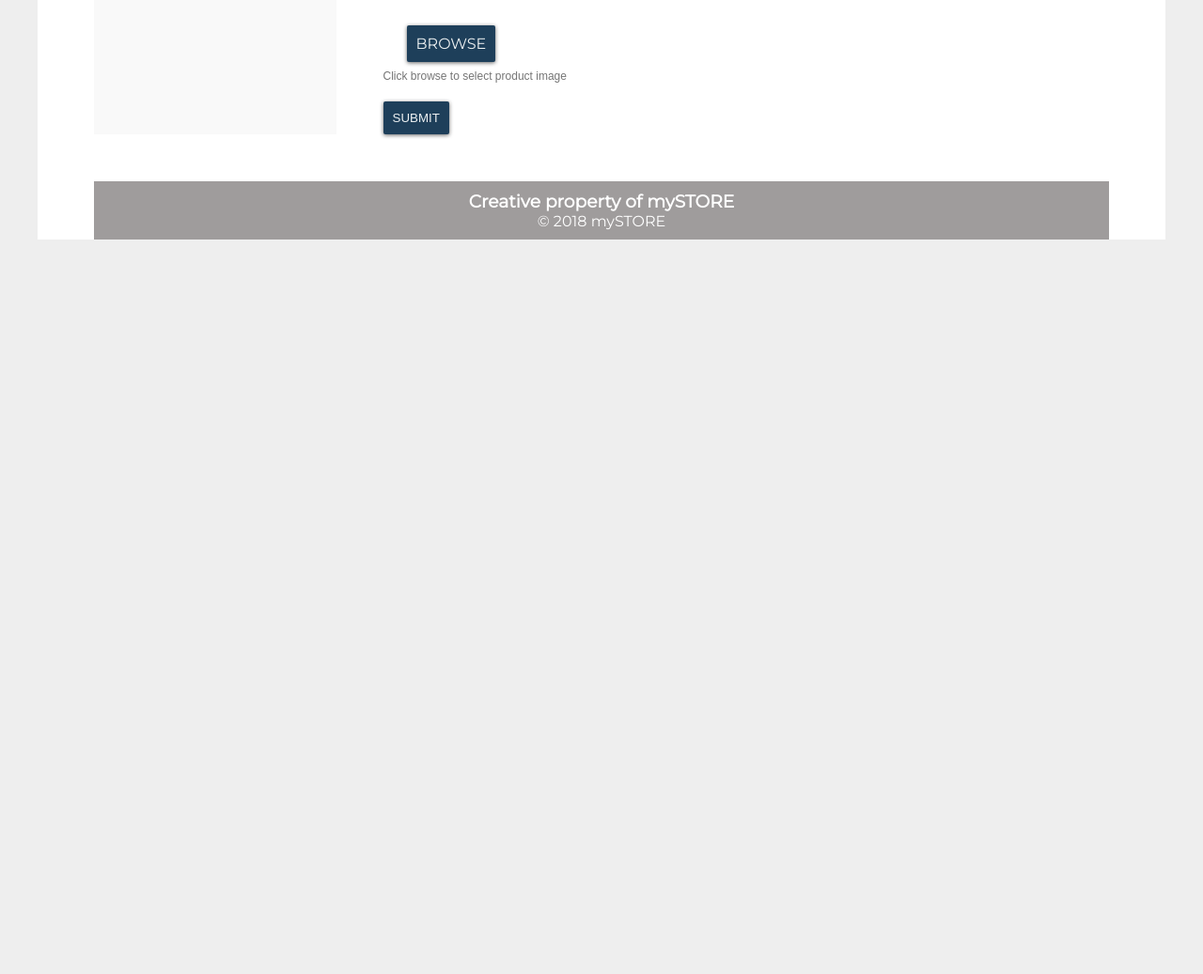
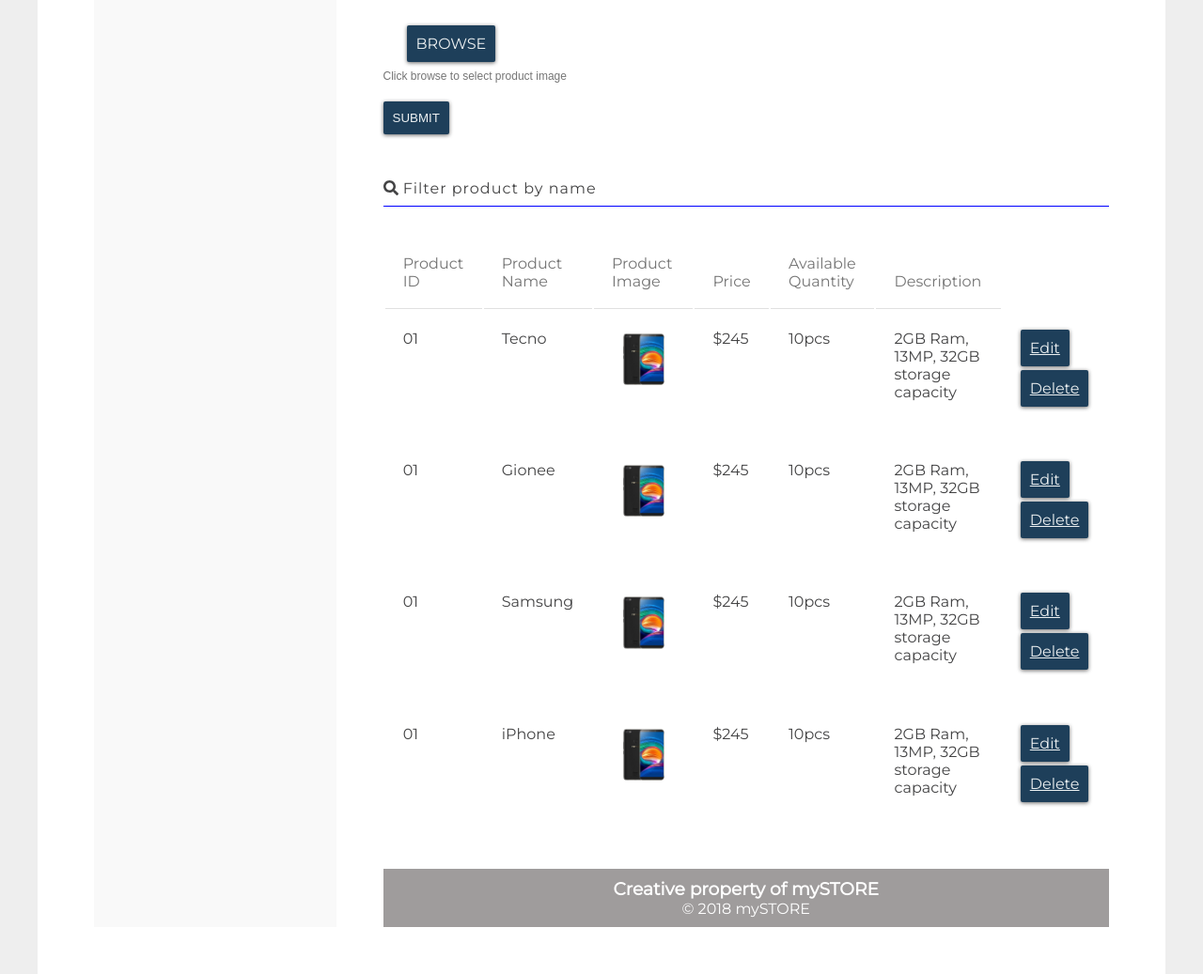
Before and after one commit to Bobjayafam/store-manager, a plain HTML site: page UI/add-products.html in a window 1280 px wide. Shown: the part 500-1537 px from the top of the page at 94% size. Before the commit the page ends 800 px from the top, so only its background shows below. Drawn offline with Linux system fonts and the light colour scheme.

Commit message:
Admin can view, modify and delete products

```diff
--- a/UI/add-products.html
+++ b/UI/add-products.html
@@ -5,7 +5,7 @@
   <meta charset="UTF-8">
   <meta name="viewport" content="width=device-width, initial-scale=1.0">
   <meta http-equiv="X-UA-Compatible" content="ie=edge">
-  <title>Products</title>
+  <title>Add Products</title>
   <script defer src="https://use.fontawesome.com/releases/v5.4.1/js/all.js" integrity="sha384-L469/ELG4Bg9sDQbl0hvjMq8pOcqFgkSpwhwnslzvVVGpDjYJ6wJJyYjvG3u8XW7"
     crossorigin="anonymous"></script>
   <link rel="stylesheet" href="create.css">
@@ -66,6 +66,98 @@
 
         </form>
       </section>
+
+      <br>
+      <br>
+
+      <div class="input-box">
+        <input type="text" name="" id="input" required>
+        <label for=""><i class="fas fa-search"></i> Filter product by name</label>
+      </div>
+
+      <div class="table-responsive-vertical">
+        <table id="table" class="table table-hover">
+          <thead>
+            <tr>
+              <th>Product ID</th>
+              <th>Product Name</th>
+              <th>Product Image</th>
+              <th>Price</th>
+              <th>Available Quantity</th>
+              <th>Description</th>
+            </tr>
+          </thead>
+          <tbody>
+            <tr>
+              <td data-title="ID">01</td>
+              <td data-title="name">Tecno</td>
+              <td data-title="product-image">
+                <div class="card-img">
+                  <img src="images/tecno-camon-x-pro.jpg" alt="tecno-camon-x-pro">
+                </div>
+              </td>
+              <td data-title="price">$245</td>
+              <td data-title="quantity">10pcs</td>
+              <td data-title="description">2GB Ram, 13MP, 32GB storage capacity</td>
+              <td data-title="actions">
+                <a href="" class="btn btn-upload">Edit</a>
+                <a href="" class="btn btn-upload">Delete</a>
+              </td>
+            </tr>
+
+            <tr>
+              <td data-title="ID">01</td>
+              <td data-title="name">Gionee</td>
+              <td data-title="product-image">
+                <div class="card-img">
+                  <img src="images/tecno-camon-x-pro.jpg" alt="tecno-camon-x-pro">
+                </div>
+              </td>
+              <td data-title="price">$245</td>
+              <td data-title="quantity">10pcs</td>
+              <td data-title="description">2GB Ram, 13MP, 32GB storage capacity</td>
+              <td data-title="actions">
+                <a href="" class="btn btn-upload">Edit</a>
+                <a href="" class="btn btn-upload">Delete</a>
+              </td>
+            </tr>
+
+            <tr>
+              <td data-title="ID">01</td>
+              <td data-title="name">Samsung</td>
+              <td data-title="product-image">
+                <div class="card-img">
+                  <img src="images/tecno-camon-x-pro.jpg" alt="tecno-camon-x-pro">
+                </div>
+              </td>
+              <td data-title="price">$245</td>
+              <td data-title="quantity">10pcs</td>
+              <td data-title="description">2GB Ram, 13MP, 32GB storage capacity</td>
+              <td data-title="actions">
+                <a href="" class="btn btn-upload">Edit</a>
+                <a href="" class="btn btn-upload">Delete</a>
+              </td>
+            </tr>
+
+            <tr>
+              <td data-title="ID">01</td>
+              <td data-title="name">iPhone</td>
+              <td data-title="product-image">
+                <div class="card-img">
+                  <img src="images/tecno-camon-x-pro.jpg" alt="tecno-camon-x-pro">
+                </div>
+              </td>
+              <td data-title="price">$245</td>
+              <td data-title="quantity">10pcs</td>
+              <td data-title="description">2GB Ram, 13MP, 32GB storage capacity</td>
+              <td data-title="actions">
+                <a href="" class="btn btn-upload">Edit</a>
+                <a href="" class="btn btn-upload">Delete</a>
+              </td>
+            </tr>
+
+          </tbody>
+        </table>
       </div>
       <!--wrapper-->
 
@@ -78,7 +170,7 @@
     <!--container-->
 
 
-  <script src="file-upload.js"></script>
+    <script src="filterList.js"></script>
 </body>
 
 </html>
--- a/UI/create.css
+++ b/UI/create.css
@@ -277,3 +277,32 @@
     color: #757575;
   }
 }
+
+.products-list {
+  display: grid;
+  grid-template-columns: 1fr 1fr 1fr 1fr;
+}
+
+.card {
+	background-color: #fff;
+  margin-bottom: 1.6rem;
+  text-align: center;
+}
+
+.card-img{
+	min-height: 100px;
+}
+
+.card-img img {
+  width: 100%;
+  max-width: 100%;
+  display: block;
+}
+
+@media screen and (max-width: 768px){
+  .card-img img {
+    width: 20%;
+    max-width: 20%;
+    display: block;
+  }
+}
```
Also changed, not shown: UI/products.html (added, +154 -0 lines), UI/images/tecno-camon-x-pro.jpg (added), UI/searchProduct.js (added). Lines whose indentation alone changed are shown as unchanged.
